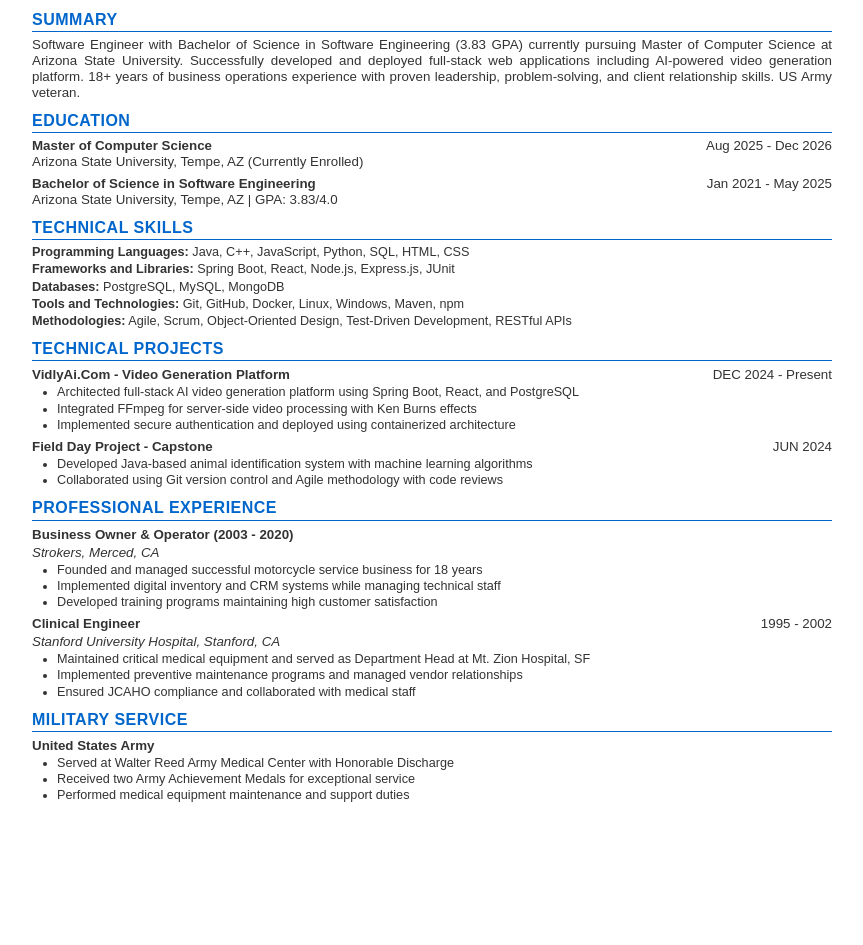
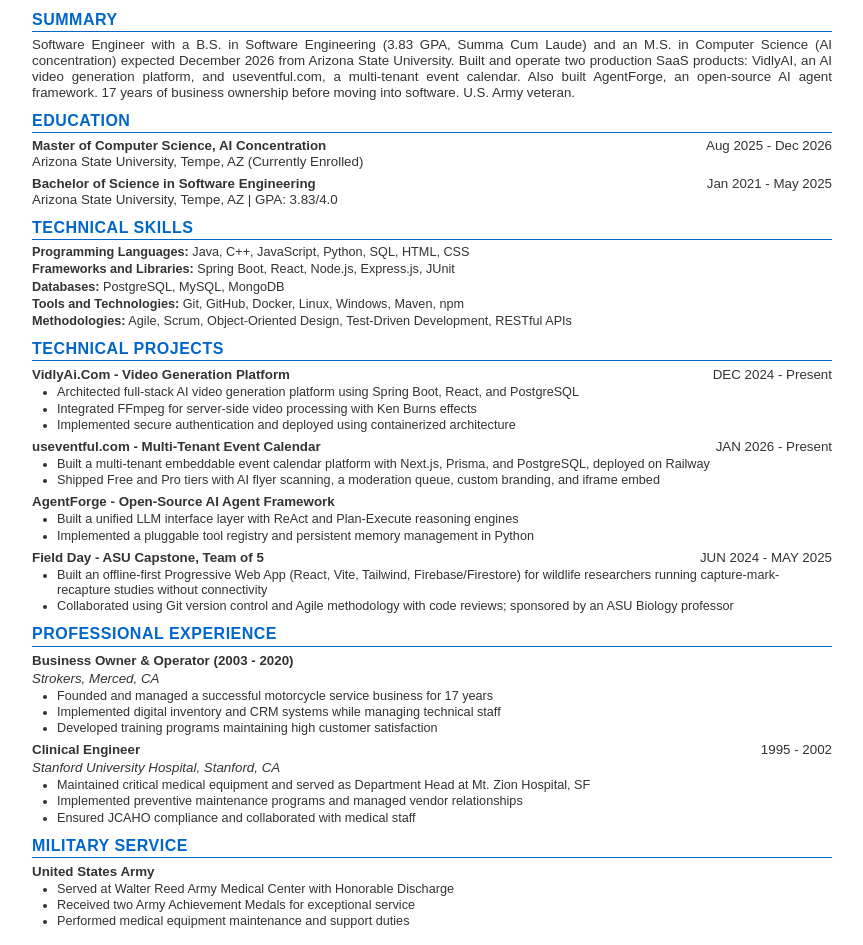
Before and after one commit to tlweave2/tim-portfolio-website, a Spring app: template src/main/resources/templates/resume.html in a window 1280 px wide. Shown: the part 57-1002 px from the top of the page, without its empty margins (208-1071 px from the left). Before the commit the page ends 859 px from the top, so only its background shows below. Run offline with Thymeleaf, Linux system fonts and the light colour scheme; the template is opened without the code that fills it, so the values that code supplies are empty.

Commit message:
Update site copy and route the resume page
Apply the reviewed copy revisions to both templates:

- Contact: replace the stale "opportunities for 2026" line with a
  December 2026 graduation and early-2027 full-time availability.
- Business tenure: use "17 years" consistently (differentiator 02,
  About, Experience bullet, resume summary and bullet) to match the
  2003-2020 dates.
- Differentiator 03: drop the "not a specialist yet" hedge.
- Resume summary: rewrite to lead with both degrees and both shipped
  SaaS products; name the master's as "Master of Computer Science,
  AI Concentration".
- Resume projects: add useventful.com and AgentForge entries, and
  correct the Field Day capstone, which described a Java animal
  identification system rather than the offline-first PWA for
  capture-mark-recapture field research (dates and team size per the
  current resume).
- Expand the thin Water/Methanol and Portfolio project blurbs.

Add a GetMapping for /resume; the template previously had no route and
was unreachable.

Co-Authored-By: Claude Opus 5 <noreply@anthropic.com>
Claude-Session: https://claude.ai/code/session_017zVd7c48dzK6SPtcHgGo7u

```diff
--- a/src/main/java/com/tim/webpage/controller/MainController.java
+++ b/src/main/java/com/tim/webpage/controller/MainController.java
@@ -15,5 +15,8 @@ public class MainController {
         return "home";
     }
 
-
+    @GetMapping("/resume")
+    public String resume() {
+        return "resume";
+    }
 }
--- a/src/main/resources/templates/resume.html
+++ b/src/main/resources/templates/resume.html
@@ -138,12 +138,12 @@
 
     <h2>Summary</h2>
     <div class="summary">
-        Software Engineer with Bachelor of Science in Software Engineering (3.83 GPA) currently pursuing Master of Computer Science at Arizona State University. Successfully developed and deployed full-stack web applications including AI-powered video generation platform. 18+ years of business operations experience with proven leadership, problem-solving, and client relationship skills. US Army veteran.
+        Software Engineer with a B.S. in Software Engineering (3.83 GPA, Summa Cum Laude) and an M.S. in Computer Science (AI concentration) expected December 2026 from Arizona State University. Built and operate two production SaaS products: VidlyAI, an AI video generation platform, and useventful.com, a multi-tenant event calendar. Also built AgentForge, an open-source AI agent framework. 17 years of business ownership before moving into software. U.S. Army veteran.
     </div>
 
     <h2>Education</h2>
     <div class="education-item">
-        <div class="degree">Master of Computer Science <span class="job-dates">Aug 2025 - Dec 2026</span></div>
+        <div class="degree">Master of Computer Science, AI Concentration <span class="job-dates">Aug 2025 - Dec 2026</span></div>
         <div class="school">Arizona State University, Tempe, AZ (Currently Enrolled)</div>
     </div>
 
@@ -177,17 +177,29 @@
         <li>Implemented secure authentication and deployed using containerized architecture</li>
     </ul>
 
-    <div class="job-title">Field Day Project - Capstone <span class="job-dates">JUN 2024</span></div>
+    <div class="job-title">useventful.com - Multi-Tenant Event Calendar <span class="job-dates">JAN 2026 - Present</span></div>
     <ul>
-        <li>Developed Java-based animal identification system with machine learning algorithms</li>
-        <li>Collaborated using Git version control and Agile methodology with code reviews</li>
+        <li>Built a multi-tenant embeddable event calendar platform with Next.js, Prisma, and PostgreSQL, deployed on Railway</li>
+        <li>Shipped Free and Pro tiers with AI flyer scanning, a moderation queue, custom branding, and iframe embed</li>
+    </ul>
+
+    <div class="job-title">AgentForge - Open-Source AI Agent Framework</div>
+    <ul>
+        <li>Built a unified LLM interface layer with ReAct and Plan-Execute reasoning engines</li>
+        <li>Implemented a pluggable tool registry and persistent memory management in Python</li>
+    </ul>
+
+    <div class="job-title">Field Day - ASU Capstone, Team of 5 <span class="job-dates">JUN 2024 - MAY 2025</span></div>
+    <ul>
+        <li>Built an offline-first Progressive Web App (React, Vite, Tailwind, Firebase/Firestore) for wildlife researchers running capture-mark-recapture studies without connectivity</li>
+        <li>Collaborated using Git version control and Agile methodology with code reviews; sponsored by an ASU Biology professor</li>
     </ul>
 
     <h2>Professional Experience</h2>
     <div class="job-title">Business Owner & Operator (2003 - 2020)</div>
     <div class="company">Strokers, Merced, CA</div>
     <ul>
-        <li>Founded and managed successful motorcycle service business for 18 years</li>
+        <li>Founded and managed a successful motorcycle service business for 17 years</li>
         <li>Implemented digital inventory and CRM systems while managing technical staff</li>
         <li>Developed training programs maintaining high customer satisfaction</li>
     </ul>
```
Also changed, not shown: src/main/resources/templates/home.html (+7 -7 lines).
